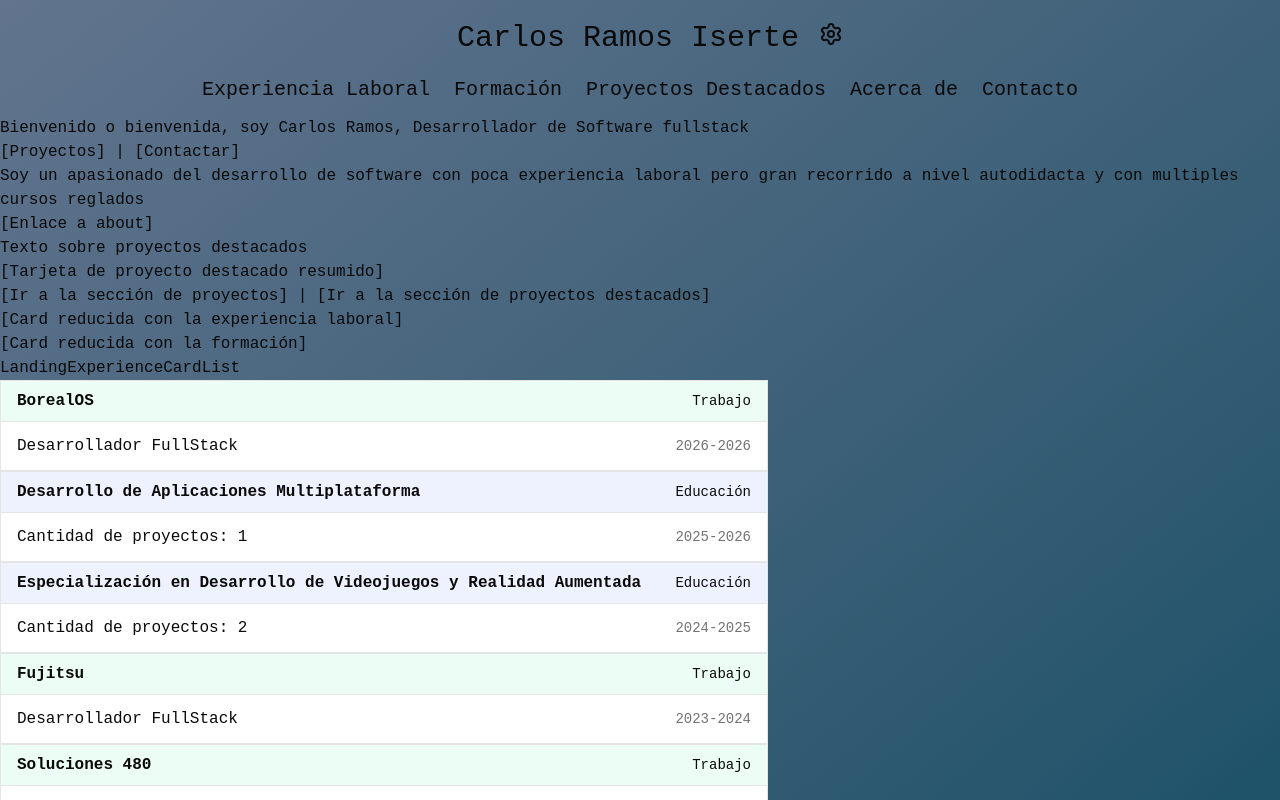
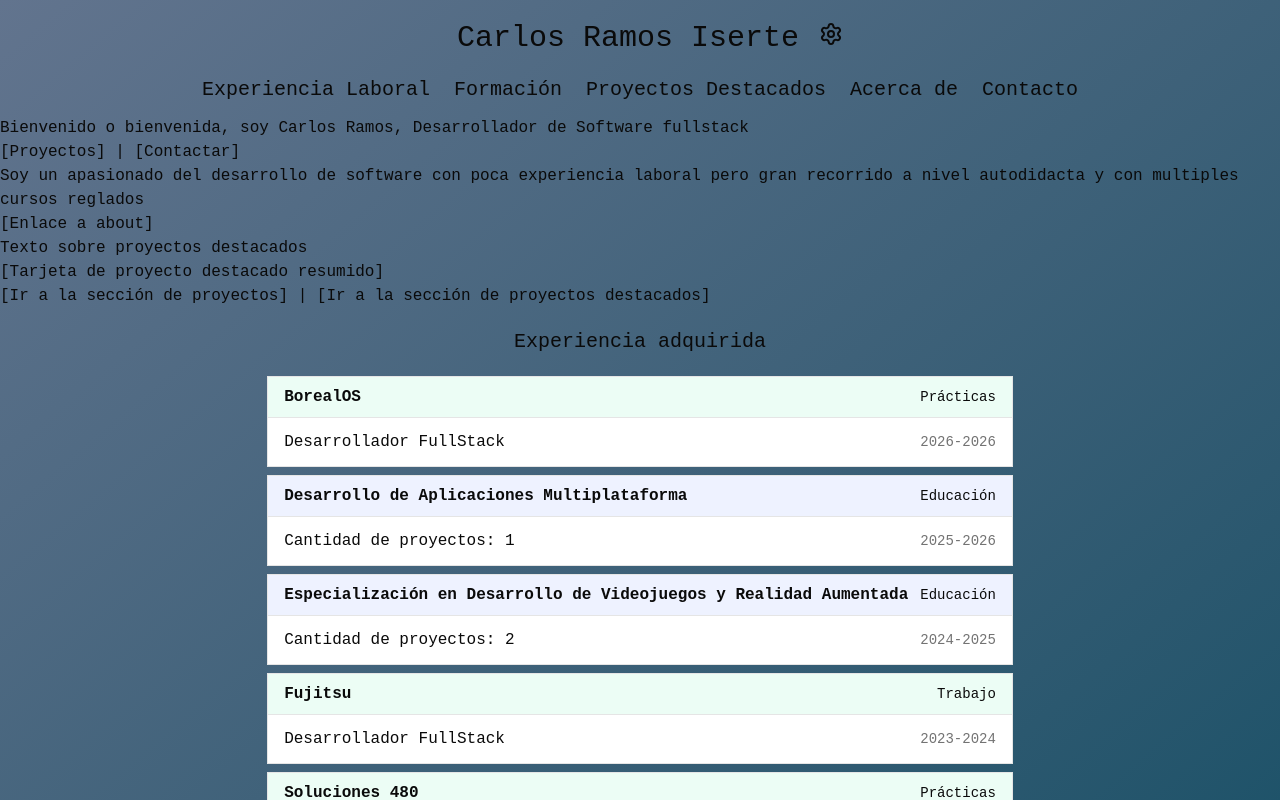
Before and after one commit to CarlosRamosDeveloper/portfolio, a React (Vite) app: page / in a window 1280 px wide. Shown: the top 800 px of the page. Built offline with nearby package versions, Linux system fonts and the light colour scheme.

Commit message:
implemented flags for internship at working experience, implemented better sorting, implemented better ui

```diff
--- a/src/interfaces/JobExperience.ts
+++ b/src/interfaces/JobExperience.ts
@@ -9,4 +9,5 @@ export interface JobExperience {
   endYear: number | null;
   techStack: Technologies[];
   description: string[];
+  isInternship?: boolean;
 }
--- a/src/portfolio/data/ExperienceData.ts
+++ b/src/portfolio/data/ExperienceData.ts
@@ -34,6 +34,7 @@ export const ExperienceData: JobExperience[] = [
       'Migración de aplicación escrita en Xamarin a Flutter',
       'Formación en patrones de diseño, principios solid y buenas prácticas',
     ],
+    isInternship: true,
   },
   {
     id: 2,
@@ -84,5 +85,6 @@ export const ExperienceData: JobExperience[] = [
       'Migración y estandarización del código tras la actualización del sistema de linting, resolviendo más de 30.000 incidencias y adaptando el proyecto a las nuevas reglas y buenas prácticas.',
       'Identifiqué y optimicé un cuello de botella en el proceso de eliminación de archivos del backend PHP, reduciendo el tiempo de ejecución de ~50 segundos para 10 archivos a menos de 4 segundos para 200, aproximadamente 250× más rápido.',
     ],
+    isInternship: true,
   },
 ];
--- a/src/portfolio/pages/landing/components/LandingEducationCard.tsx
+++ b/src/portfolio/pages/landing/components/LandingEducationCard.tsx
@@ -9,7 +9,7 @@ export const LandingEducationCard = ({ data }: Props) => {
     <div className="w-full max-w-3xl border border-border">
       <div className="flex items-center justify-between border-b border-border bg-card-secondary px-4 py-2 font-semibold">
         {data.title}
-        <span className="text-sm font-normal">Educación</span>
+        <span className="text-sm font-normal ml-3">Educación</span>
       </div>
       <div className="flex items-center justify-between px-4 py-3 bg-card">
         <span>Cantidad de proyectos: {data.projects?.length ?? 0}</span>
--- a/src/portfolio/pages/landing/components/LandingExperience.tsx
+++ b/src/portfolio/pages/landing/components/LandingExperience.tsx
@@ -1,10 +1,9 @@
-import { LandingExperienceCardList } from './LandingExperienceCardList';
+import { LandingExperienceCardList } from '.';
 
 export const LandingExperience = () => {
   return (
-    <div>
-      <div>[Card reducida con la experiencia laboral]</div>
-      <div>[Card reducida con la formación]</div>
+    <div className="flex flex-col items-center">
+      <h3 className="text-xl mt-5 text-center">Experiencia adquirida</h3>
       <LandingExperienceCardList />
     </div>
   );
--- a/src/portfolio/pages/landing/components/LandingExperienceCard.tsx
+++ b/src/portfolio/pages/landing/components/LandingExperienceCard.tsx
@@ -1,6 +1,5 @@
 import type { Education, JobExperience } from '@/interfaces';
-import { LandingJobCard } from './LandingJobCard';
-import { LandingEducationCard } from './LandingEducationCard';
+import { LandingEducationCard, LandingJobCard } from '.';
 
 export type LandingExperience =
   | {
@@ -18,6 +17,11 @@ interface Props {
 
 export const LandingExperienceCard = ({ item }: Props) => {
   const { data, type } = item;
-  if (type === 'education') return <LandingEducationCard data={data} />;
-  if (type === 'job') return <LandingJobCard data={data} />;
+
+  return (
+    <div className="m-2">
+      {type === 'education' && <LandingEducationCard data={data} />}
+      {type === 'job' && <LandingJobCard data={data} />}
+    </div>
+  );
 };
--- a/src/portfolio/pages/landing/components/LandingExperienceCardList.tsx
+++ b/src/portfolio/pages/landing/components/LandingExperienceCardList.tsx
@@ -22,8 +22,7 @@ const sortedData = [...data].sort((a, b) => {
 
 export const LandingExperienceCardList = () => {
   return (
-    <div>
-      <div>LandingExperienceCardList</div>
+    <div className="mt-3">
       {sortedData.map((item) => (
         <LandingExperienceCard
           item={item}
--- a/src/portfolio/pages/landing/components/LandingJobCard.tsx
+++ b/src/portfolio/pages/landing/components/LandingJobCard.tsx
@@ -9,7 +9,9 @@ export const LandingJobCard = ({ data }: Props) => {
     <div className="w-full max-w-3xl border border-border">
       <div className="flex items-center justify-between border-b border-border bg-card-details px-4 py-2 font-semibold">
         {data.company}
-        <span className="text-sm font-normal">Trabajo</span>
+        <span className="text-sm font-normal ml-3">
+          {data.isInternship ? 'Prácticas' : 'Trabajo'}
+        </span>
       </div>
       <div className="flex items-center justify-between px-4 py-3 bg-card">
         <span>{data.workingPosition}</span>
```
